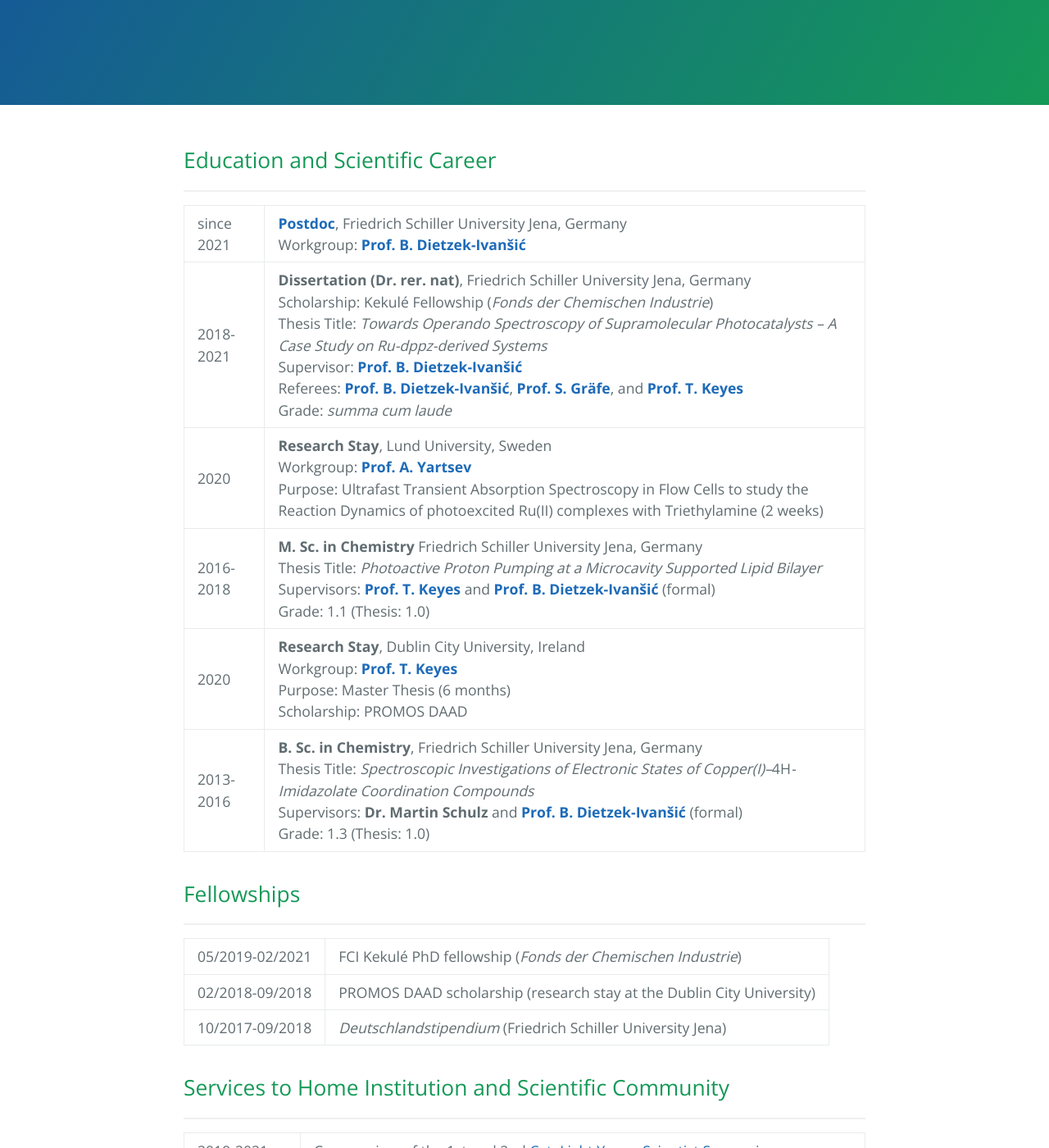
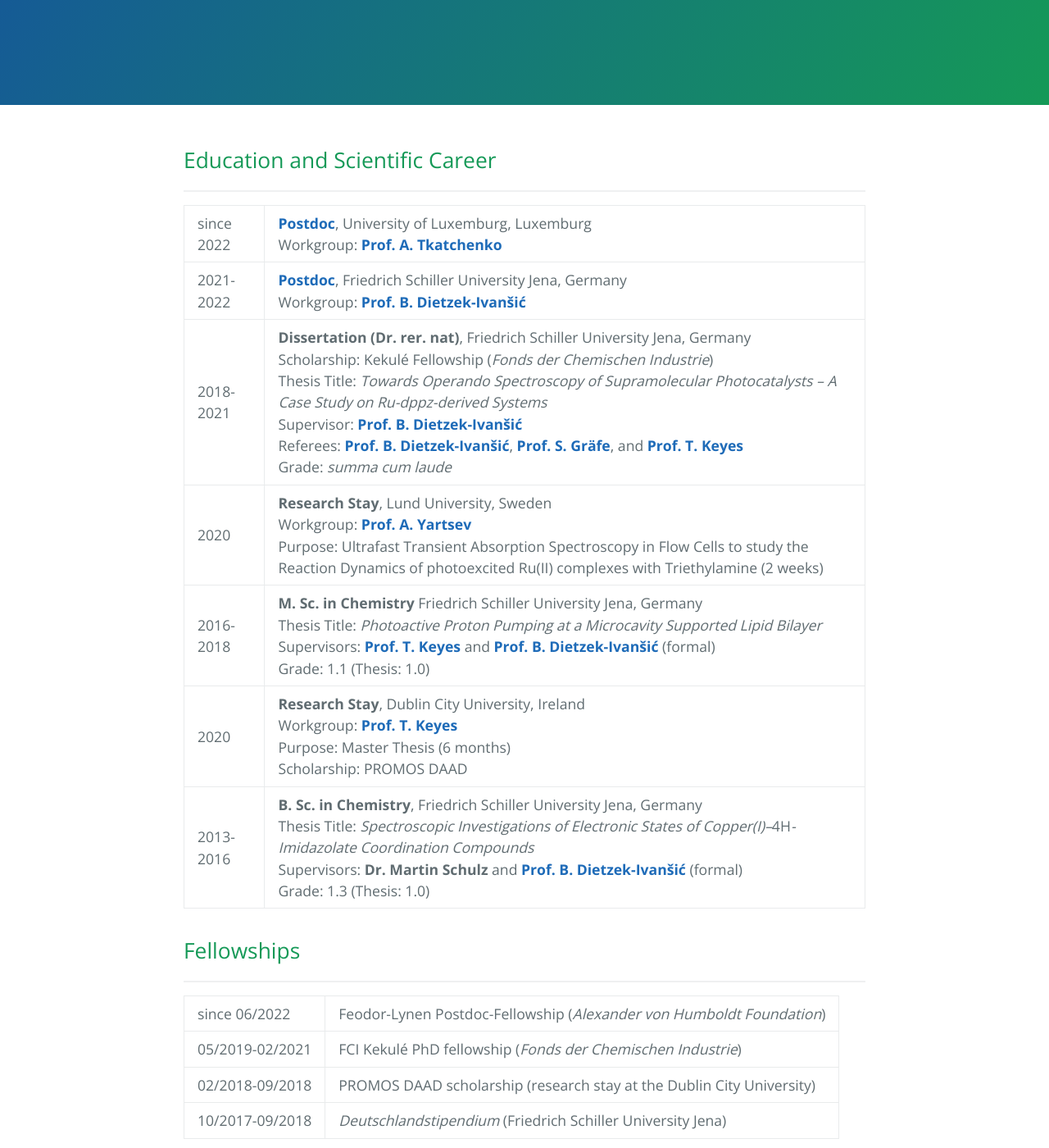
Before and after one commit to carolin-m/carolin-m.github.io, a Jekyll site: the page built from about.md, in a window 1280 px wide and 1400 px high, scrolled down 198 px. Shown: the whole window at 82% size. Built offline with Jekyll 4.4.1, drawn with Linux system fonts in a browser that asks for light colours.

Commit message:
Update about.md

```diff
--- a/about.md
+++ b/about.md
@@ -10,7 +10,8 @@ order: 0
 ## Education and Scientific Career <br>
 ______________
 
-| since 2021  | [**Postdoc**]({{ '/now.html' | absolute_url }}), Friedrich Schiller University Jena, Germany <br /> Workgroup: [**Prof. B. Dietzek-Ivanšić**](https://www.ipc.uni-jena.de/en/AGDietzek) |
+| since 2022  | [**Postdoc**]({{ '/now.html' | absolute_url }}), University of Luxemburg, Luxemburg <br /> Workgroup: [**Prof. A. Tkatchenko**]([https://www.ipc.uni-jena.de/en/AGDietzek](https://wwwen.uni.lu/recherche/fstm/dphyms/people/alexandre_tkatchenko)) |
+| 2021-2022  | [**Postdoc**]({{ '/now.html' | absolute_url }}), Friedrich Schiller University Jena, Germany <br /> Workgroup: [**Prof. B. Dietzek-Ivanšić**](https://www.ipc.uni-jena.de/en/AGDietzek) |
 | 2018-2021  | **Dissertation (Dr. rer. nat)**, Friedrich Schiller University Jena, Germany <br /> Scholarship: Kekulé Fellowship (*Fonds der Chemischen Industrie*) <br /> Thesis Title: *Towards Operando Spectroscopy of Supramolecular Photocatalysts – A Case Study on Ru-dppz-derived Systems* <br /> Supervisor: [**Prof. B. Dietzek-Ivanšić**](https://www.ipc.uni-jena.de/en/AGDietzek) <br /> Referees: [**Prof. B. Dietzek-Ivanšić**](https://www.ipc.uni-jena.de/en/AGDietzek), [**Prof. S. Gräfe**](https://www.ipc.uni-jena.de/Theochem), and [**Prof. T. Keyes**](https://sites.google.com/dcu.ie/keyes-research-group/home) <br /> Grade: *summa cum laude* |
 | 2020 | **Research Stay**, Lund University, Sweden <br /> Workgroup: [**Prof. A. Yartsev**](https://portal.research.lu.se/en/persons/arkady-yartsev) <br /> Purpose: Ultrafast Transient Absorption Spectroscopy in Flow Cells to study the Reaction Dynamics of photoexcited Ru(II) complexes with Triethylamine (2 weeks) |
 | 2016-2018 | **M. Sc. in Chemistry** Friedrich Schiller University Jena, Germany <br /> Thesis Title: *Photoactive Proton Pumping at a Microcavity Supported Lipid Bilayer* <br /> Supervisors: [**Prof. T. Keyes**](https://sites.google.com/dcu.ie/keyes-research-group/home) and  [**Prof. B. Dietzek-Ivanšić**](https://www.ipc.uni-jena.de/en/AGDietzek) (formal) <br /> Grade: 1.1 (Thesis: 1.0) |
@@ -20,6 +21,7 @@ ______________
 ## Fellowships <br>
 ________________
 
+| since 06/2022 | Feodor-Lynen Postdoc-Fellowship (*Alexander von Humboldt Foundation*) |
 | 05/2019-02/2021 | FCI Kekulé PhD fellowship (*Fonds der Chemischen Industrie*) |
 | 02/2018-09/2018 | PROMOS DAAD scholarship (research stay at the Dublin City University) |
 | 10/2017-09/2018 | *Deutschlandstipendium* (Friedrich Schiller University Jena) |
```
